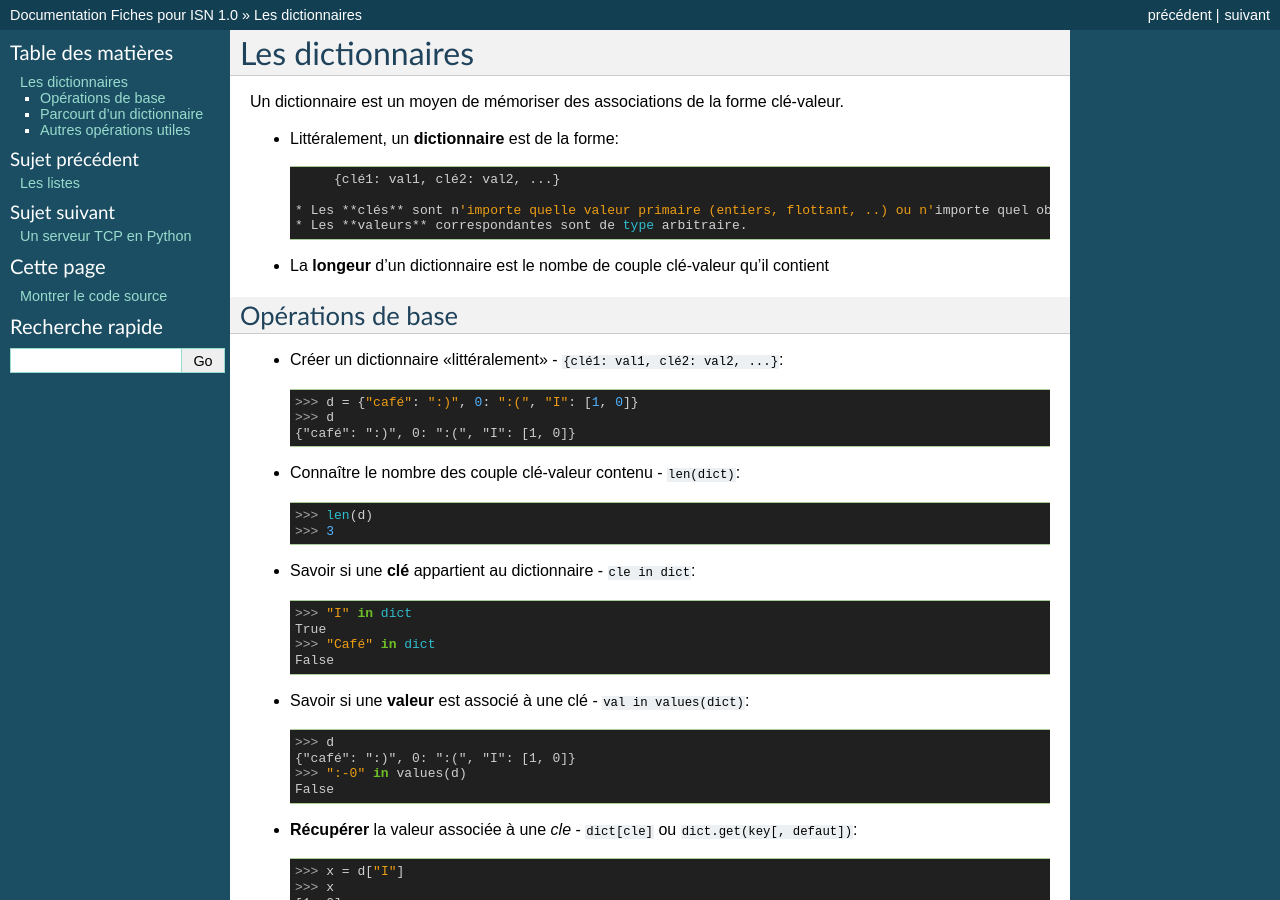
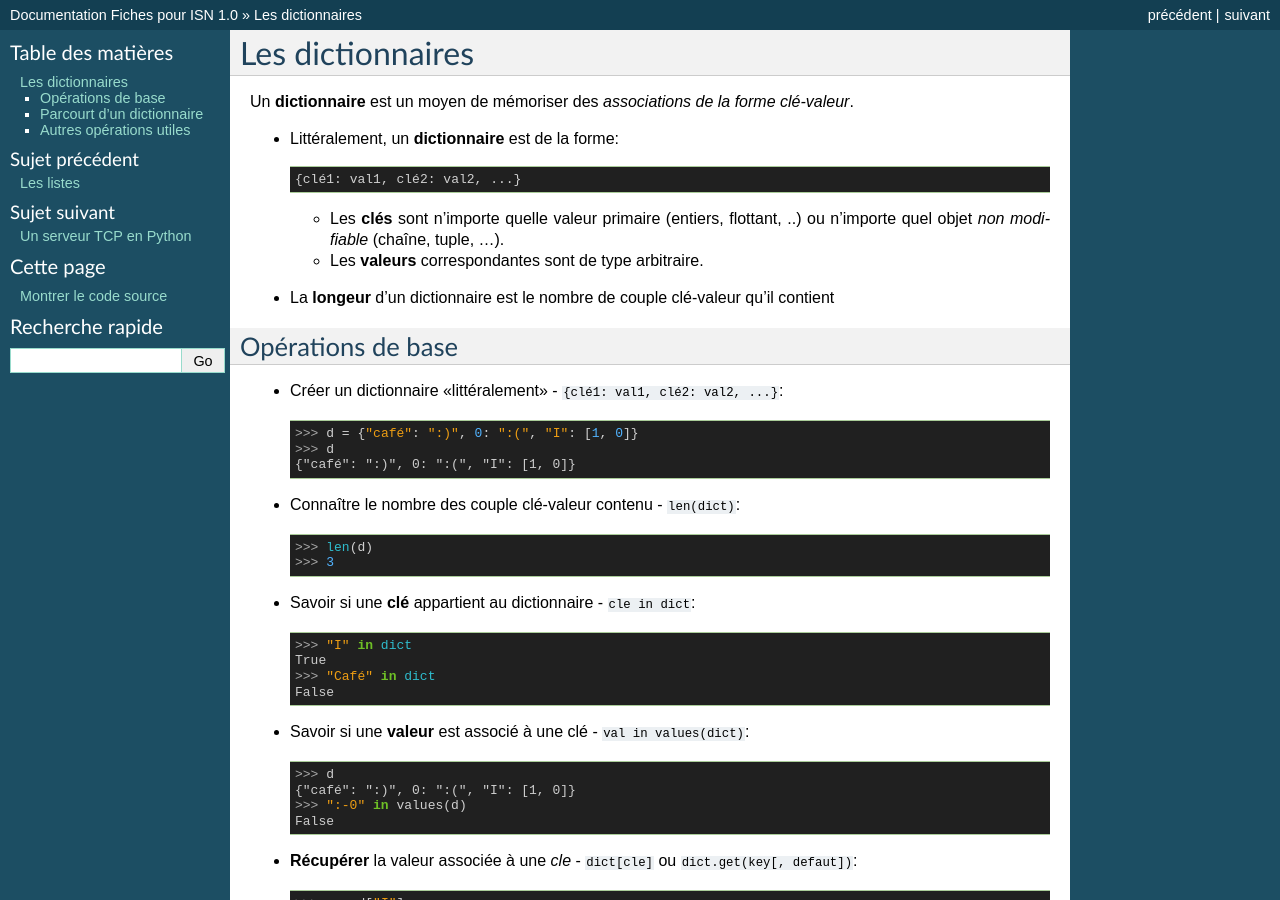
Before and after one commit to ORLEANS-TOURS-IRES/Fiches_ISN, a Sphinx documentation site: the page built from source/dictionnaires.rst, in a window 1280 px wide and 900 px high. Built offline with Sphinx 7.4.7, drawn with Linux system fonts in a browser that asks for light colours.

Commit message:
petit correctif

```diff
--- a/source/dictionnaires.rst
+++ b/source/dictionnaires.rst
@@ -2,16 +2,16 @@
 Les dictionnaires
 *****************
 
-Un dictionnaire est un moyen de mémoriser des associations de la forme clé-valeur.
+Un **dictionnaire** est un moyen de mémoriser des *associations de la forme clé-valeur*.
 
 * Littéralement, un **dictionnaire** est de la forme::
 
         {clé1: val1, clé2: val2, ...}
 
-   * Les **clés** sont n'importe quelle valeur primaire (entiers, flottant, ..) ou n'importe quel objet non modifiable (chaîne, tuple, ...).
-   * Les **valeurs** correspondantes sont de type arbitraire.
+  * Les **clés** sont n'importe quelle valeur primaire (entiers, flottant, ..) ou n'importe quel objet *non modifiable* (chaîne, tuple, ...).
+  * Les **valeurs** correspondantes sont de type arbitraire.
 
-* La **longeur** d'un dictionnaire est le nombe de couple clé-valeur qu'il contient
+* La **longeur** d'un dictionnaire est le nombre de couple clé-valeur qu'il contient
 
 Opérations de base
 ==================
```
